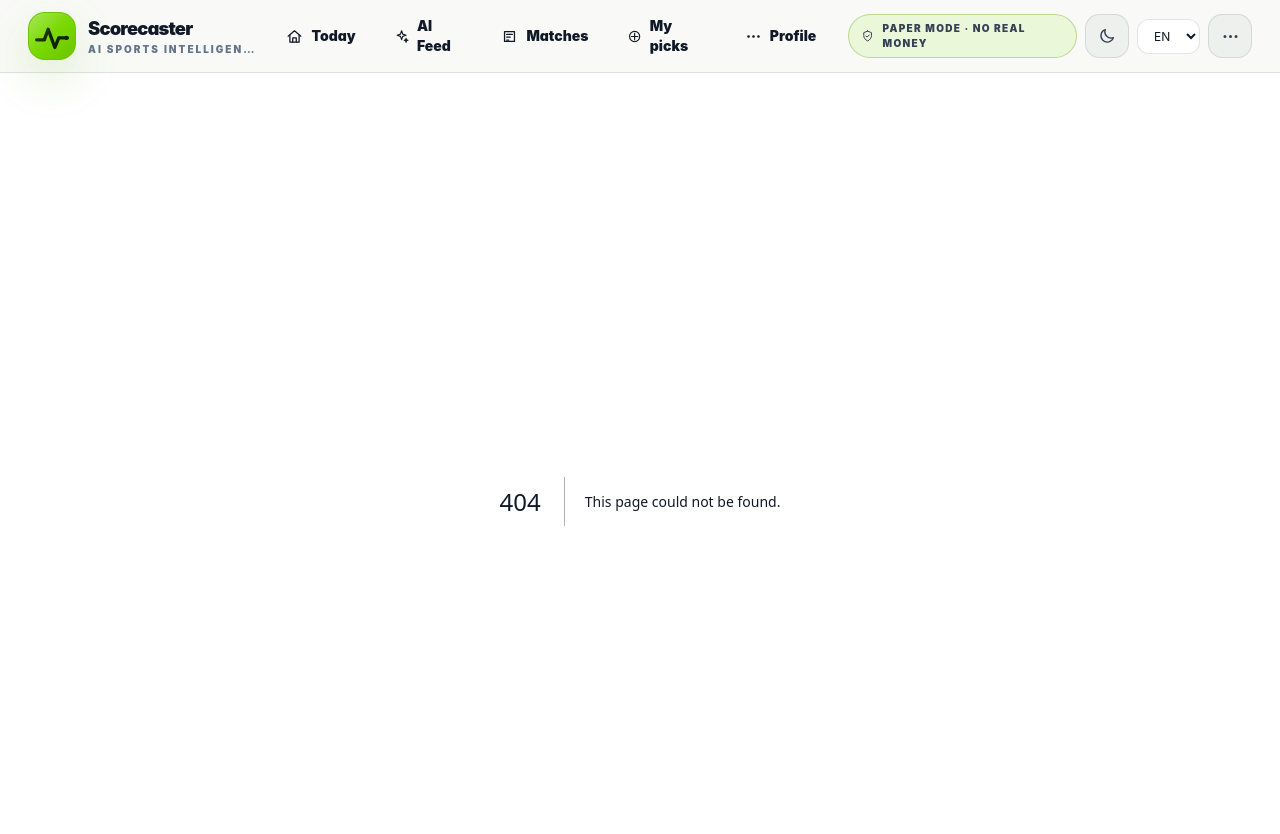
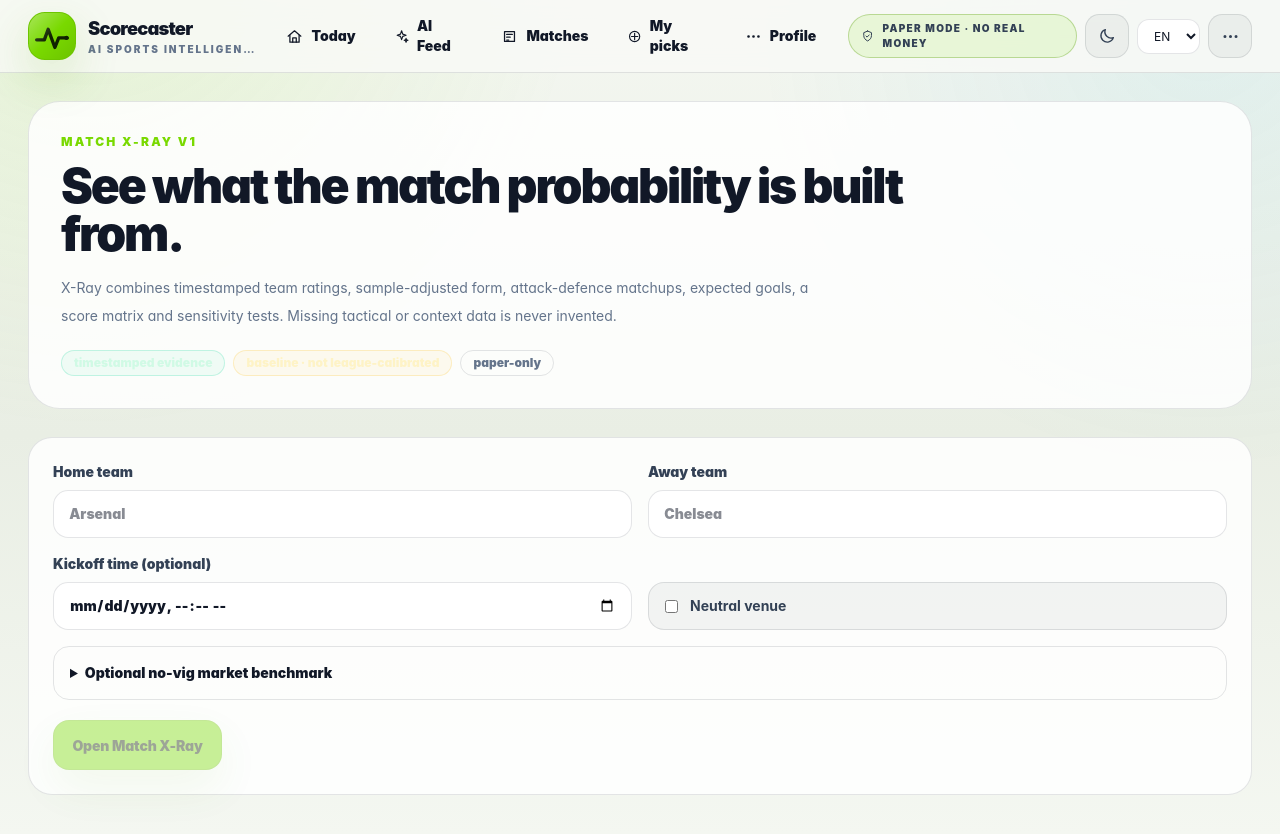
Before and after one commit to vv-glitchhub/scorecaster, a Next.js app: page /xray in a window 1280 px wide. Before the commit this address had no page. Shown: the top 834 px of the page. Built offline with nearby package versions, Linux system fonts and the light colour scheme.

Commit message:
Add Match X-Ray page

```diff
--- /dev/null
+++ b/app/xray/page.jsx
@@ -0,0 +1,10 @@
+import MatchXRayClient from "./MatchXRayClient";
+
+export const metadata = {
+  title: "Match X-Ray | Scorecaster",
+  description: "Timestamped matchup evidence, expected goals, scoreline scenarios and transparent pre-match risk analysis."
+};
+
+export default function MatchXRayPage() {
+  return <MatchXRayClient />;
+}
```
